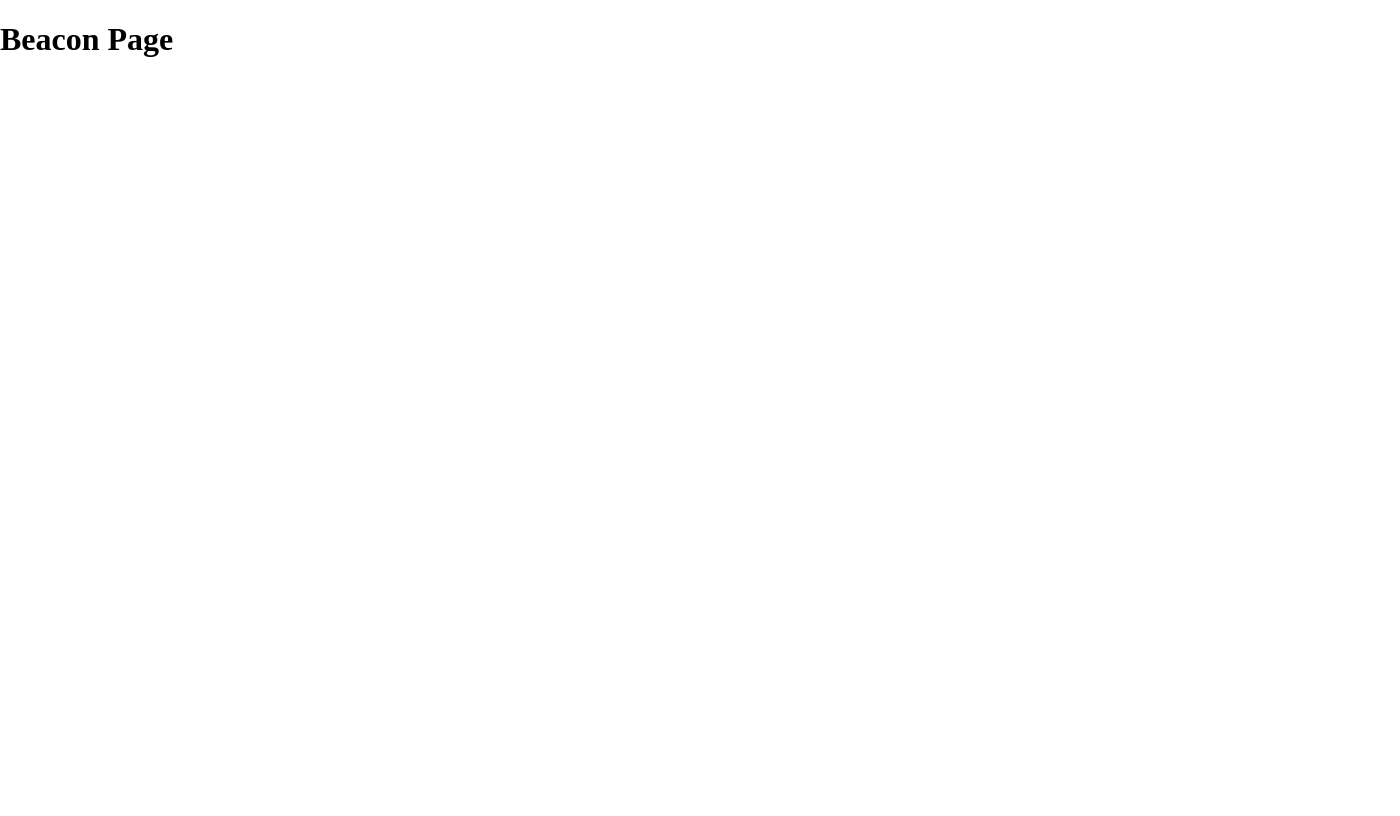
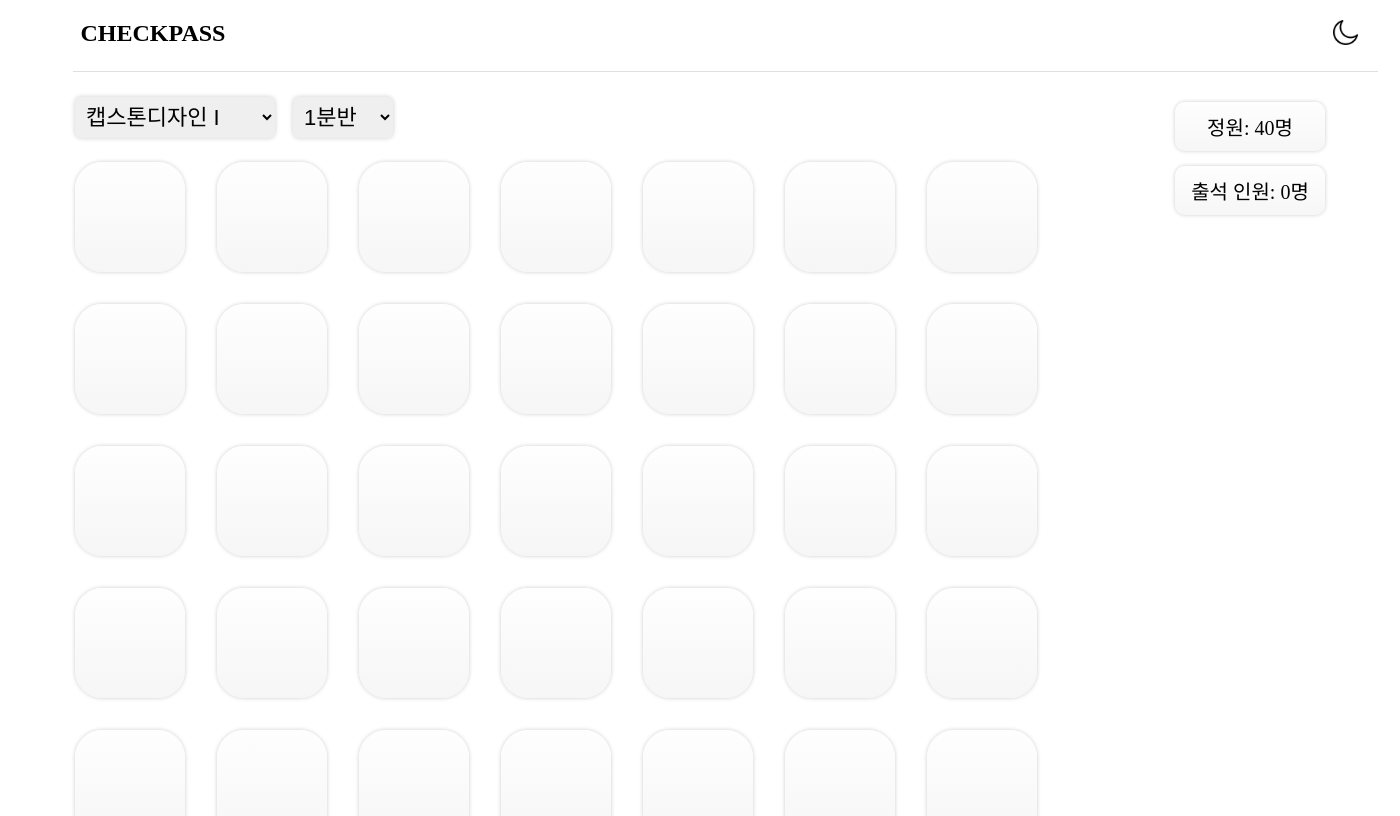
Before and after one commit to Capstone-1Team/Check-Pass-Web, a React (Vite) app in the folder frontend/: page /beacon in a window 1280 px wide. Shown: the top 816 px of the page, 1400 px wide, since content can reach past the window. Built offline with nearby package versions, Linux system fonts and the light colour scheme.

Commit message:
feat: [Client] #16 Implement Beacon Page

```diff
--- a/frontend/src/Pages/BeaconPage.tsx
+++ b/frontend/src/Pages/BeaconPage.tsx
@@ -1,7 +1,45 @@
+import Header from "../Components/Header";
+import styles from "../Styles/Pages/AttendancePage/_attendancePage.module.scss";
+import { useTheme } from "../Contexts/DarkModeContext";
+
 const BeaconPage = () => {
+  const { isDarkMode } = useTheme();
+
+  const students = Array.from({ length: 8 }, (_, row) => (
+    <div key={row}>
+      {Array.from({ length: 5 }, (_, idx) => (
+        <div className={styles.attend_item} key={idx}></div>
+      ))}
+    </div>
+  ));
+
   return (
-    <div>
-      <h1>Beacon Page</h1>
+    <div className={isDarkMode ? `${styles.dark} ${styles.container}` : `${styles.container}`}>
+      <Header />
+      <div className={styles.content_container}>
+        <div className={styles.left_container}>
+          <div className={styles.lecture_container}>
+            <select className={styles.select_lecture}>
+              <option>캡스톤디자인 I</option>
+              <option>컴퓨터 네트워크</option>
+              <option>데이터베이스 시스템</option>
+              <option>웹 프레임워크</option>
+              <option>모바일 프로그래밍</option>
+              <option>기계학습</option>
+              <option>인공지능</option>
+            </select>
+            <select className={styles.select_class}>
+              <option>1분반</option>
+              <option>2분반</option>
+            </select>
+          </div>
+          <div className={styles.attend_container}>{students}</div>
+        </div>
+        <div className={styles.right_container}>
+          <div className={styles.total_student}>정원: 40명</div>
+          <div className={styles.current_student}>출석 인원: 0명</div>
+        </div>
+      </div>
     </div>
   );
 };
--- /dev/null
+++ b/frontend/src/Styles/Pages/AttendancePage/_attendancePage.module.scss
@@ -0,0 +1,101 @@
+@import "../../variable.module";
+
+.container {
+  width: 100vw;
+  height: 850px;
+
+  background-color: var(--background-color);
+  font-family: $main-font;
+
+  min-width: 1400px;
+
+  transition: background-color 0.5s, color 0.2s;
+
+  .content_container {
+    display: flex;
+
+    width: 90%;
+    height: 70%;
+
+    margin: auto;
+    padding-top: 72px;
+
+    .left_container {
+      flex: 90;
+      height: 100%;
+
+      padding: 5px;
+
+      .lecture_container {
+        width: 100%;
+        height: 10%;
+
+        .select_lecture,
+        .select_class {
+          width: 200px;
+
+          margin: 20px 18px 0 0;
+          padding: 7px;
+
+          border: none;
+          outline: none;
+          border-radius: 6px;
+          box-shadow: 0px 0px 5px rgba(0, 0, 0, 0.2);
+
+          font-size: 22px;
+        }
+
+        .select_class {
+          width: 100px;
+        }
+      }
+
+      .attend_container {
+        display: flex;
+        flex-wrap: wrap;
+
+        width: 100%;
+        margin-top: 25px;
+
+        .attend_item {
+          width: 110px;
+          height: 110px;
+
+          background: linear-gradient(#fefefe, #f1f1f1a0);
+
+          border-radius: 27px;
+          box-shadow: 0px 0px 4px rgba(0, 0, 0, 0.2);
+
+          margin: 0 32px 32px 0;
+        }
+      }
+    }
+
+    .right_container {
+      flex: 10;
+      height: 100%;
+
+      padding: 15px 5px 0 0;
+
+      .total_student,
+      .current_student {
+        display: flex;
+        justify-content: center;
+
+        width: 130px;
+
+        background: linear-gradient(#fefefe, #f1f1f1a0);
+        border-radius: 10px;
+
+        box-shadow: 0px 0px 4px rgba(0, 0, 0, 0.2);
+
+        padding: 10px;
+        margin-top: 15px;
+
+        font-size: 20px;
+        font-weight: 500;
+        font-family: $main-font;
+      }
+    }
+  }
+}
```
